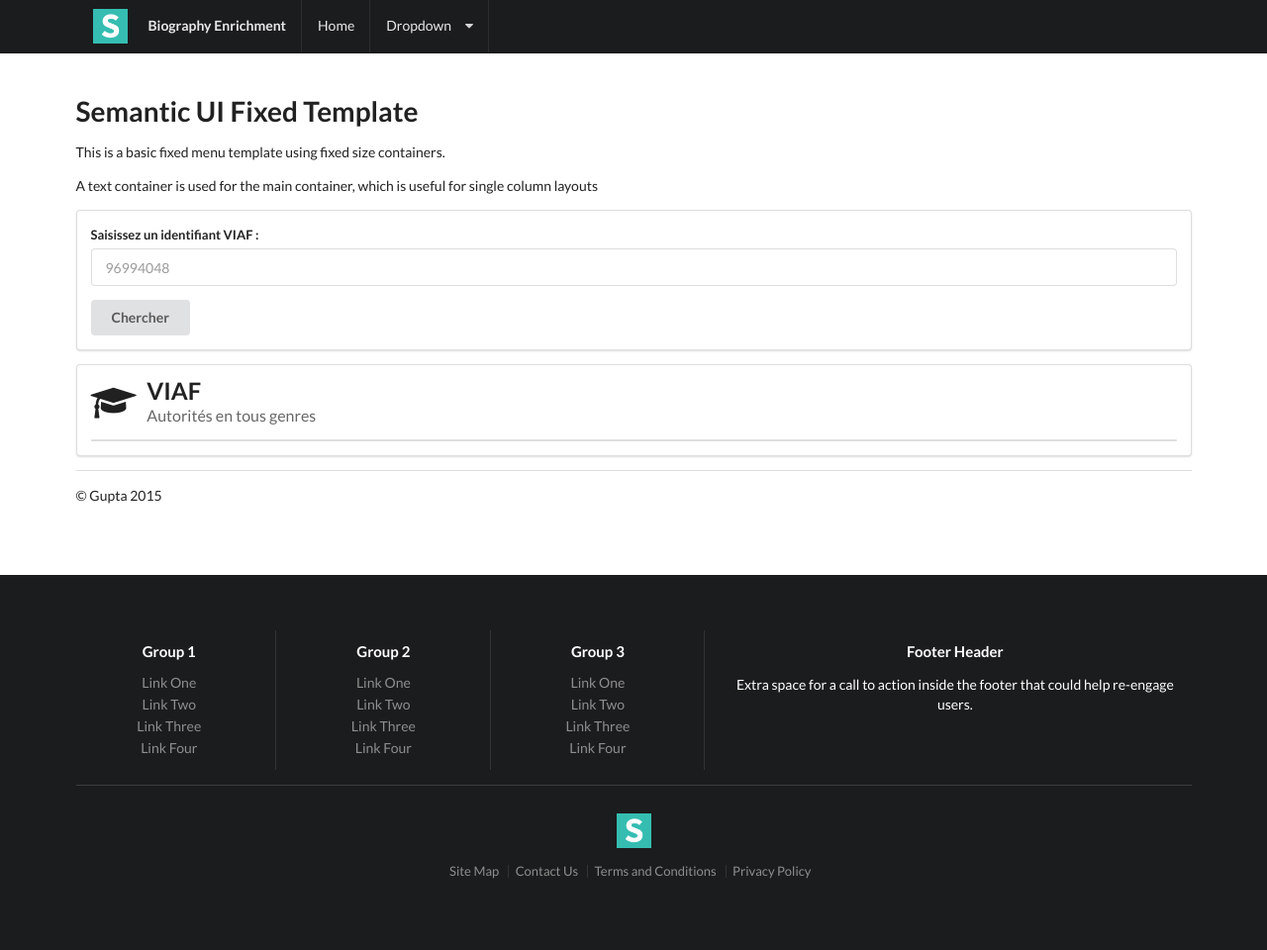
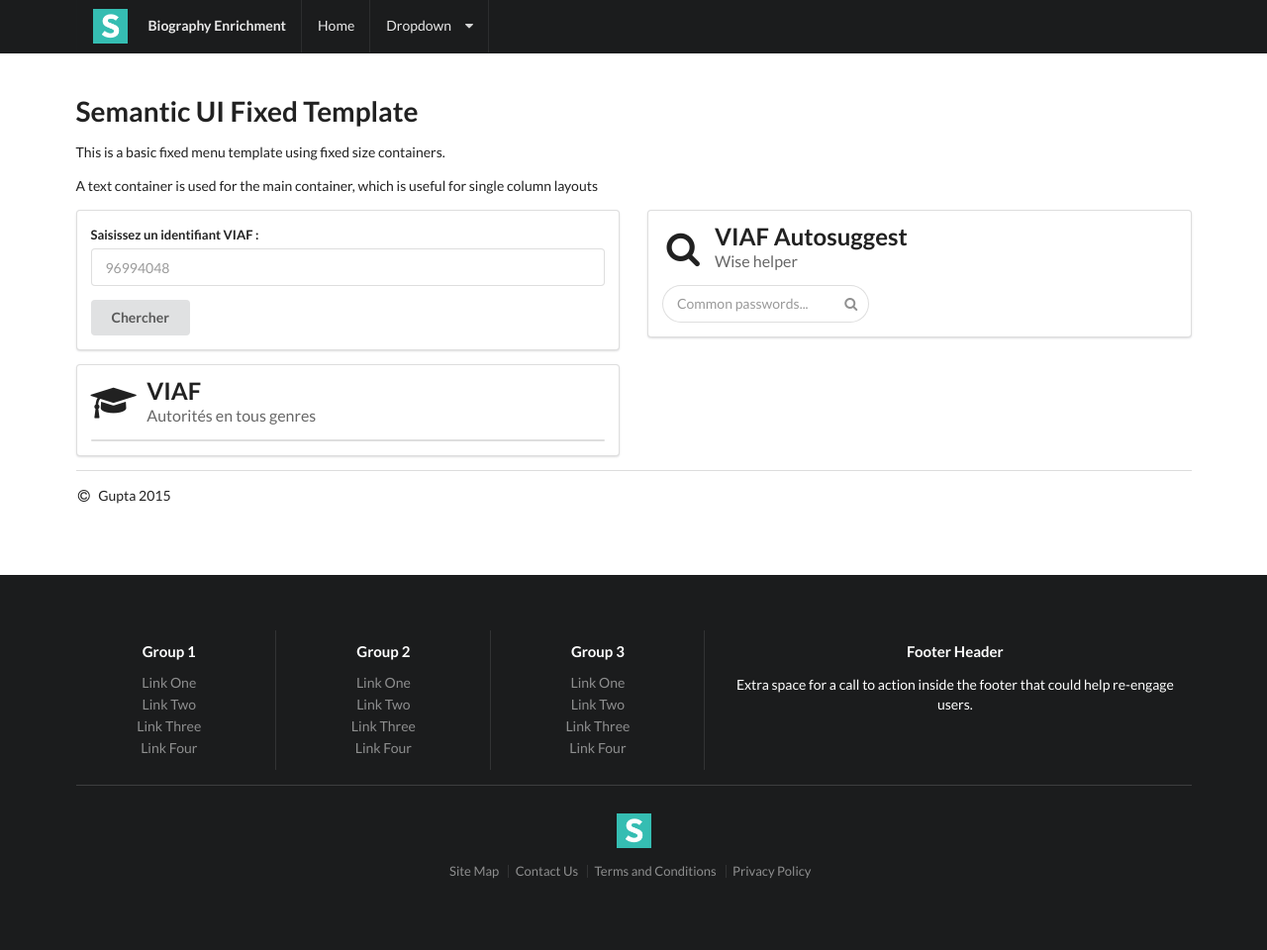
Before and after one commit to uGhz/BiographyEnrichment, a PHP site: page /views/entrance.php in a window 1280 px wide. Shown: the whole page at 99% size. Run offline with PHP 8.4, Linux system fonts and the light colour scheme.

Commit message:
Chantier en cours : autocomplétion. (Ne fonctionne pas)

```diff
--- a/views/entrance.php
+++ b/views/entrance.php
@@ -72,6 +72,9 @@ body {
 		<p>A text container is used for the main container, which is useful
 			for single column layouts</p>
 
+		<div class="ui grid">
+
+			<div class="eight wide column">
 				<form id="viafSearchForm" class="ui form segment">
 					<div class="field">
 						<label>Saisissez un identifiant VIAF&nbsp;:</label>
@@ -81,13 +84,30 @@ body {
 				</form>
 
 				<div id="viafSearchResults" class="ui segment"></div>
+			</div>
 
-		<div class="row">
-			<div class="column">
-				<div class="ui divider"></div>
-				<span>&copy; Gupta 2015</span>
+			<div class="eight wide column">
+				<div class="ui segment">
+			        <h2 class="ui header"><i class="search icon"></i>
+                        <div class="content">
+                            VIAF Autosuggest
+                            <div class="sub header">Wise helper</div>
+                        </div>
+                    </h2>
+					<div class="ui fluid search">
+					  <div class="ui icon input">
+					    <input class="prompt" type="text" placeholder="Common passwords...">
+					    <i class="search icon"></i>
+					  </div>
+					  <div class="results"></div>
 					</div>
 				</div>
+			</div>
+
+		</div>
+
+		<div class="ui divider"></div>
+		<span><i class="copyright icon"></i> Gupta 2015</span>
 	</div>
 
 	<div class="ui inverted vertical footer segment">
@@ -148,7 +168,7 @@ body {
             <div class="ui inverted dimmer">
                 <div class="ui text loader">Interrogation de VIAF...</div>
             </div>
-            <table class="ui single line compact table"></table>
+            <table class="ui fixed compact table"></table>
         </div>
     </script>
 
@@ -173,6 +193,68 @@ body {
 
 	<script src="mustache/mustache.min.js"></script>
 	<script src="js/biography-specific.js"></script>
+	<script>
+
+	$('.ui.search')
+	  .search({
+	    apiSettings: {
+	      url: 'proxy-github.php?github-query={query}'
+	    },
+	    fields: {
+	      results : 'items',
+	      title   : 'name',
+	      url     : 'url'
+	    },
+	    minCharacters : 3,
+	    debug: true,
+	    verbose: true
+	  })
+	;
+
+
+	/*
+	$('.ui.search')
+	  .search({
+	    type          : 'category',
+	    minCharacters : 3,
+	    apiSettings   : {
+	      onResponse: function(githubResponse) {
+	        var
+	          response = {
+	            results : {}
+	          }
+	        ;
+	        // translate GitHub API response to work with search
+	        $.each(githubResponse.items, function(index, item) {
+	          var
+	            language   = item.language || 'Unknown',
+	            maxResults = 8
+	          ;
+	          if(index >= maxResults) {
+	            return false;
+	          }
+	          // create new language category
+	          if(response.results[language] === undefined) {
+	            response.results[language] = {
+	              name    : language,
+	              results : []
+	            };
+	          }
+	          // add result to category
+	          response.results[language].results.push({
+	            title       : item.name,
+	            description : item.description,
+	            url         : item.html_url
+	          });
+	        });
+	        return response;
+	      },
+	      url: 'https://api.github.com/search/repositories?q={query}'
+	    }
+	  })
+	;
+	*/
+	</script>
 </body>
 
 </html>
```
Also changed, not shown: proxy-github.php (added, +28 -0 lines). Lines whose indentation alone changed are shown as unchanged.
